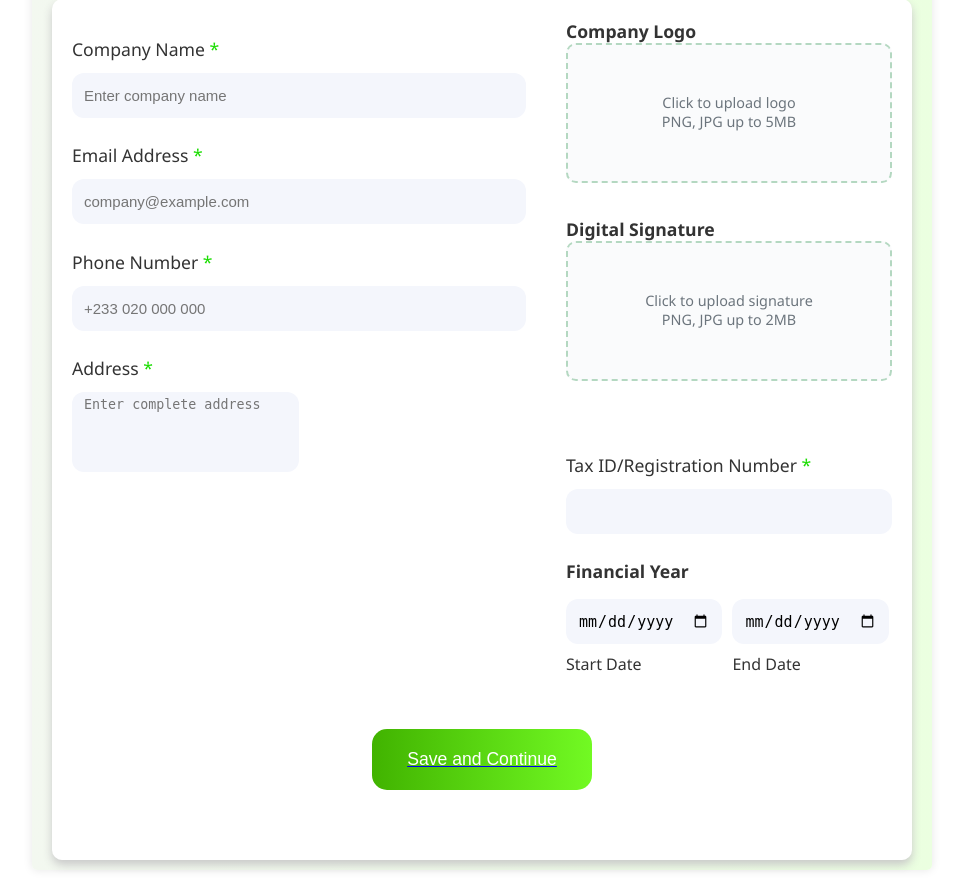
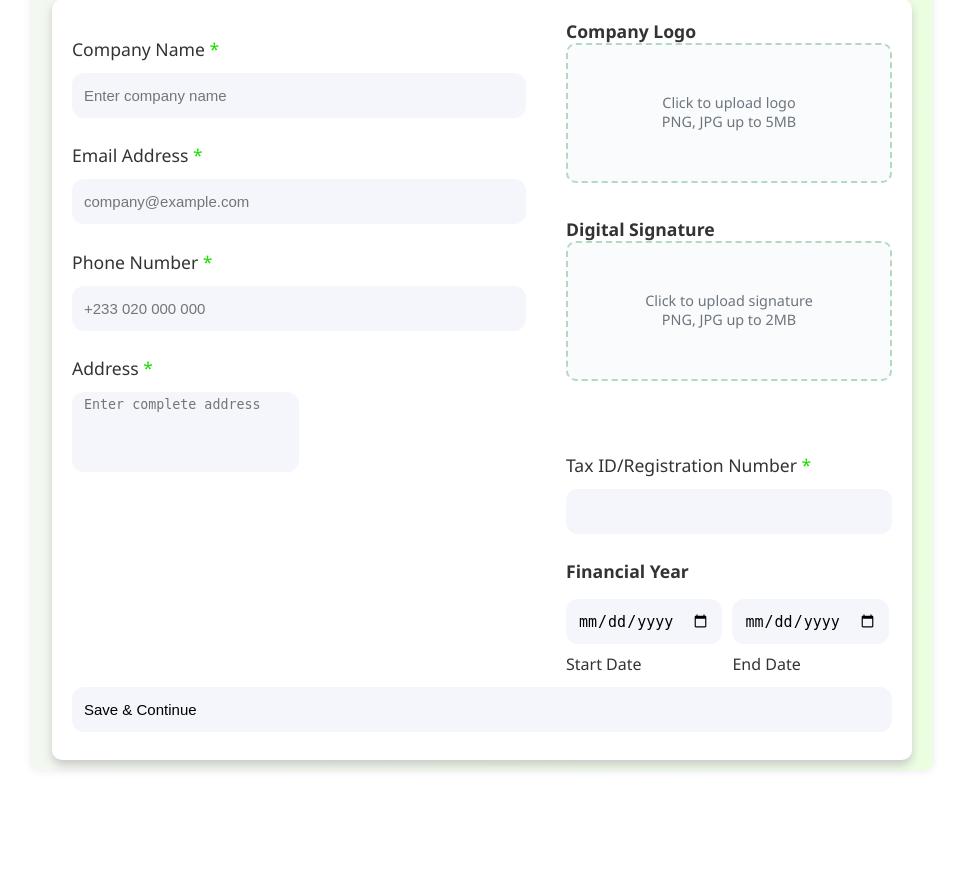
Before and after one commit to sakibumumuni/FruityFlicksInvoice, a Flask app: page /company_data in a window 1280 px wide. Shown: the part 158-1036 px from the top of the page, without its empty margins (158-1121 px from the left). After the commit the page ends 930 px from the top, so only its background shows below. Run offline with Flask 3, Linux system fonts and the light colour scheme.

Commit message:
minor changes

```diff
--- a/app/main.py
+++ b/app/main.py
@@ -52,6 +52,7 @@ def invoice():
          'price':request.form.get('price'),
          'total':request.form.get('total')
       }
+      db.CODE_OS.insert_one(invoice_data)
       #user = db.CODE_OS.find_one({'_id': session['user_id']}) # this is to retrieve the company logo from the database, so that I can display it on the invoice template, when I generate an invoice for the company
    #encode_logo = user['logo']
 
--- a/app/templates/base.html
+++ b/app/templates/base.html
@@ -58,8 +58,7 @@
                         </div>
                     </section>
                 </div>
-            <a href="/createinvoice">
-    <button type="button">Save and Continue</button>
+    <input type="submit" value="Save & Continue" class="submit-btn">
 
             </form>
 
```
